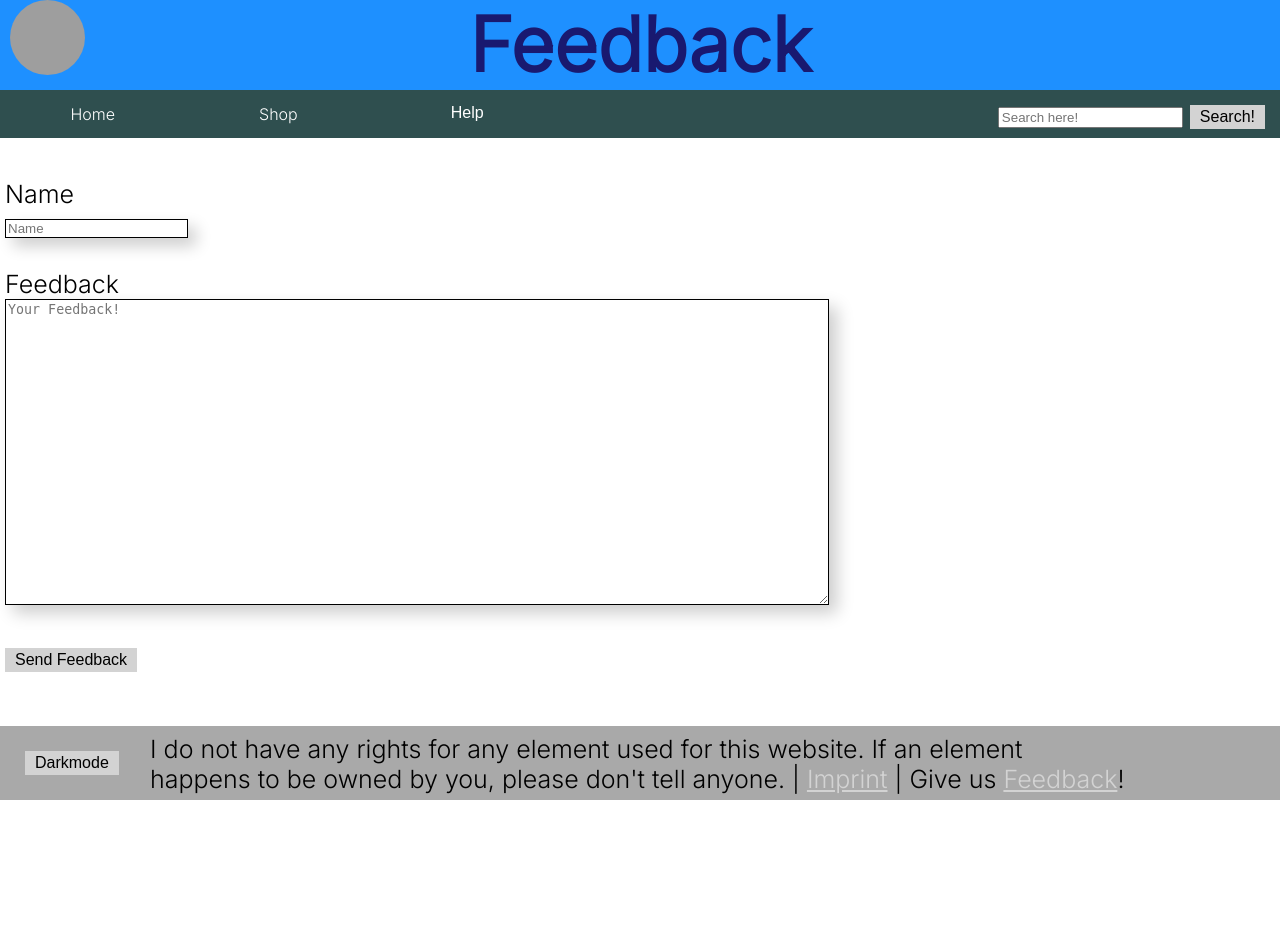
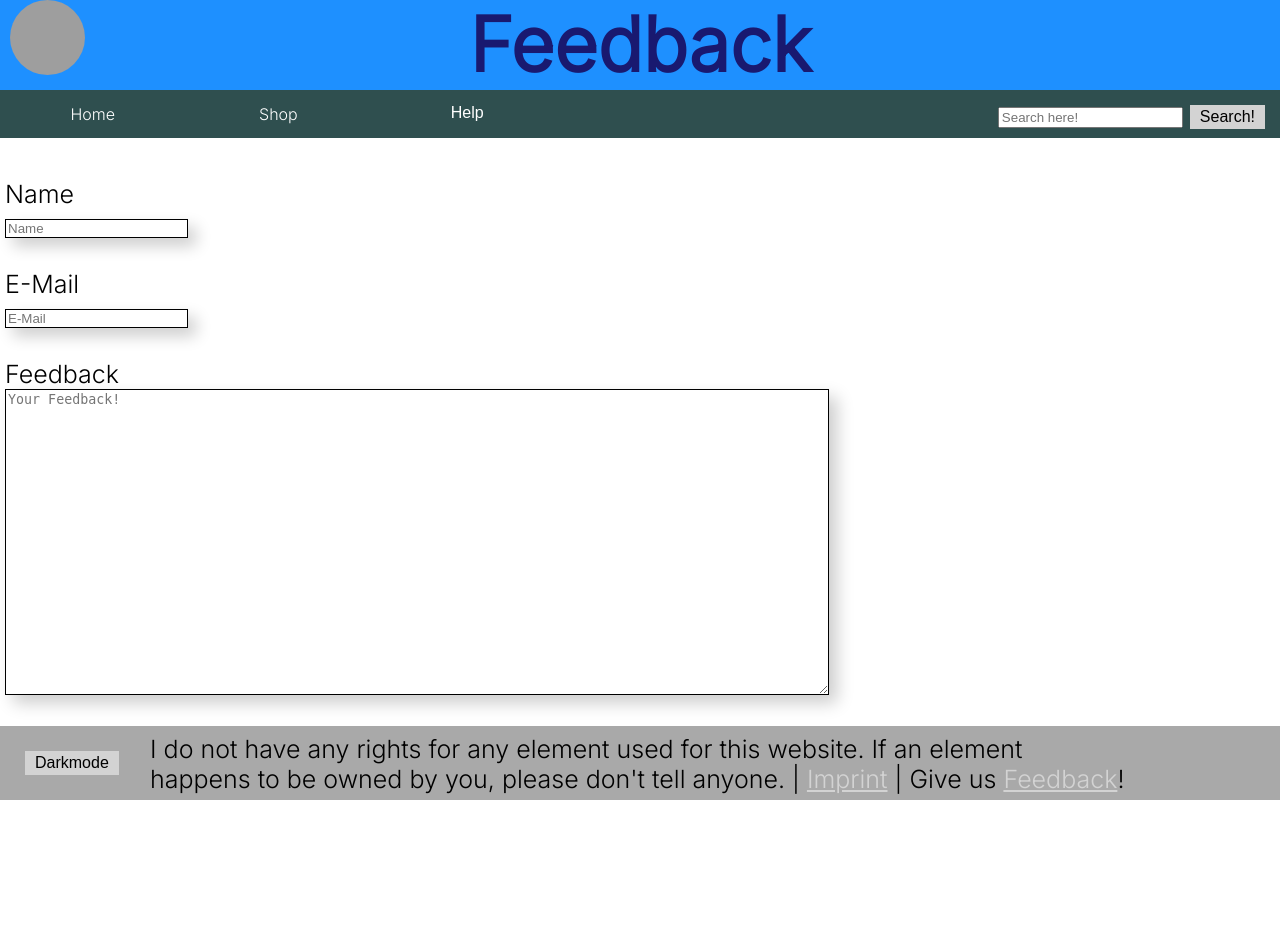
Before and after one commit to marcoplaneo/planeo_internship, a PHP site: page /feedback.html in a window 1280 px wide. Run offline with PHP 8.4, Linux system fonts and the light colour scheme; grey boxes are pictures that could not be loaded.

Commit message:
added space to the right/left of the screen and added E-Mail to Feedback

```diff
--- a/html/css/style.css
+++ b/html/css/style.css
@@ -44,6 +44,8 @@ h4{
 /*paragraph format*/
 p{
     text-align: center;
+    margin-left: 50px;
+    margin-right: 50px;
 }
 
 /*image format*/
@@ -186,7 +188,7 @@ div.sticky{
     margin-left: 5px;
 }
 
-#feedback, #name {
+#feedback, #name, #mail{
     border: 1px solid;
     box-shadow: 8px 8px 16px 0 rgba(0,0,0,0.2);
 }
--- a/html/feedback.html
+++ b/html/feedback.html
@@ -40,6 +40,10 @@
         <br>
         <input type="text" id="name" name="Name" placeholder="Name">
         <br><br>
+        E-Mail
+        <br>
+        <input type="text" id="mail" name="Mail" placeholder="E-Mail">
+        <br><br>
         Feedback
         <br>
         <textarea id="feedback" name="Feedback" rows="20" cols="100" placeholder="Your Feedback!"></textarea>
@@ -47,7 +51,7 @@
     <br><br>
     <button type="submit" class="button" name="Feedback">Send Feedback</button>
 </div>
-<br><br><br><br><br><br><br><br><br>
+<br><br><br><br><br><br>
 <!--footer-->
 <div class="footer">
     I do not have any rights for any element used for this website. If an element happens to be owned by you, please
--- a/html/help.html
+++ b/html/help.html
@@ -43,7 +43,7 @@
         This is an easy-to-use website. You don't need any help.
         Click <a href="index.html"><q>here</q></a> to go back to the homepage.
     </p>
-    Lorem ipsum dolor sit amet, consectetur adipiscing elit. Maecenas quis nisl pulvinar, vulputate nisi sit amet,
+    <p>Lorem ipsum dolor sit amet, consectetur adipiscing elit. Maecenas quis nisl pulvinar, vulputate nisi sit amet,
     condimentum nibh. Sed at porta diam. Class aptent taciti sociosqu ad litora torquent per conubia nostra, per
     inceptos himenaeos. Sed cursus hendrerit massa, ac vulputate elit euismod vel. Vestibulum vel mollis mauris. Proin
     mauris tortor, dictum vitae lectus sed, vulputate mattis mi. Pellentesque nunc purus, ornare quis dui nec, eleifend
@@ -73,9 +73,9 @@
     viverra erat interdum porttitor dictum. Phasellus vel metus et elit volutpat euismod. Pellentesque ut suscipit
     metus. Nullam luctus porttitor mauris, in volutpat enim rhoncus eu. Sed non finibus quam. Ut ut erat id urna egestas
     euismod. Donec vehicula pulvinar purus, eu eleifend leo rhoncus et. Vivamus rhoncus consequat imperdiet. Vestibulum
-    accumsan leo at scelerisque pharetra.
+    accumsan leo at scelerisque pharetra.</p>
 </div>
-<br><br><br><br><br><br>
+<br><br><br><br>
 <!--footer-->
 <div class="footer">
     I do not have any rights for any element used for this website. If an element happens to be owned by you, please
--- a/html/shop.html
+++ b/html/shop.html
@@ -39,7 +39,7 @@
 <div class="main">
     <p><span style="color: brown"><strong>Unfortunately</strong></span>, we are currently out of stock!</p>
     <p>Click <a href="index.html"><q>here</q></a> to return to the homepage.</p>
-    Lorem ipsum dolor sit amet, consectetur adipiscing elit. Maecenas quis nisl pulvinar, vulputate nisi sit amet,
+    <p>Lorem ipsum dolor sit amet, consectetur adipiscing elit. Maecenas quis nisl pulvinar, vulputate nisi sit amet,
     condimentum nibh. Sed at porta diam. Class aptent taciti sociosqu ad litora torquent per conubia nostra, per
     inceptos himenaeos. Sed cursus hendrerit massa, ac vulputate elit euismod vel. Vestibulum vel mollis mauris. Proin
     mauris tortor, dictum vitae lectus sed, vulputate mattis mi. Pellentesque nunc purus, ornare quis dui nec, eleifend
@@ -69,9 +69,9 @@
     viverra erat interdum porttitor dictum. Phasellus vel metus et elit volutpat euismod. Pellentesque ut suscipit
     metus. Nullam luctus porttitor mauris, in volutpat enim rhoncus eu. Sed non finibus quam. Ut ut erat id urna egestas
     euismod. Donec vehicula pulvinar purus, eu eleifend leo rhoncus et. Vivamus rhoncus consequat imperdiet. Vestibulum
-    accumsan leo at scelerisque pharetra.
+    accumsan leo at scelerisque pharetra.</p>
 </div>
-<br><br><br><br>
+<br><br>
 <!--footer-->
 <div class="footer">
     I do not have any rights for any element used for this website. If an element happens to be owned by you, please
```
Also changed, not shown: html/index.html (+4 -4 lines).
